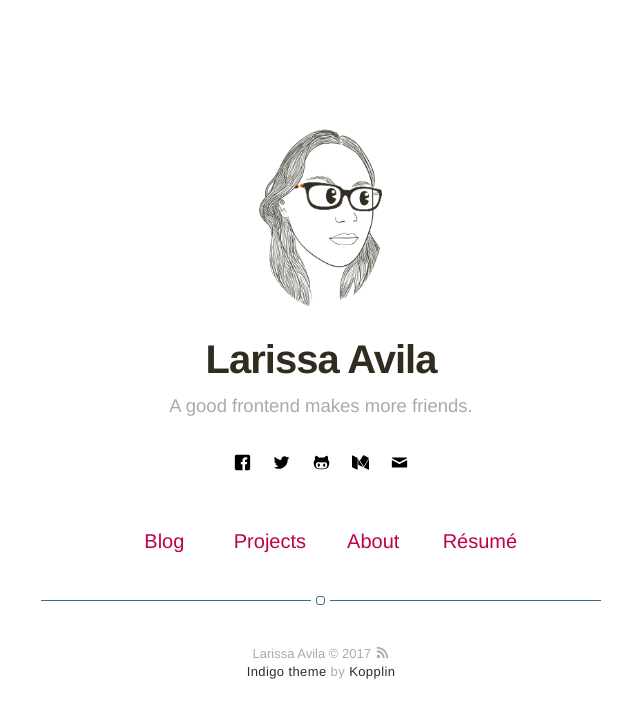
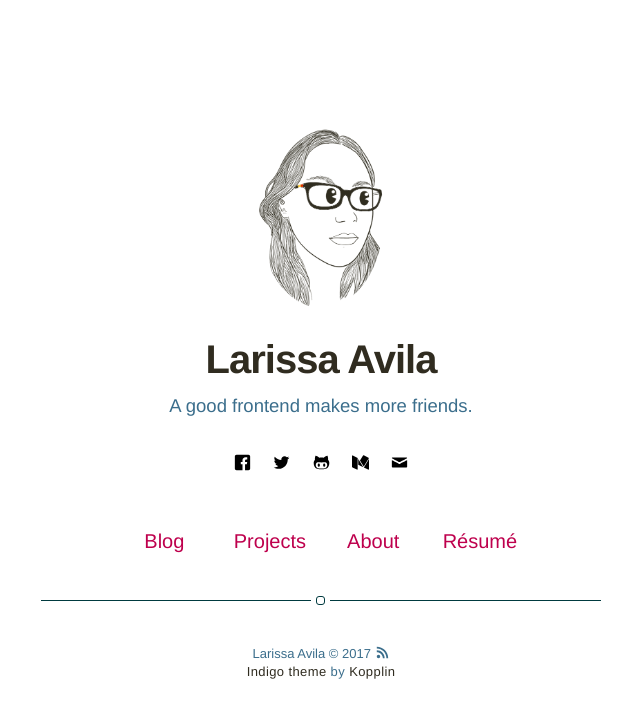
Before and after one commit to Lariicsa/lariicsa-v0, a Jekyll site: the page built from index.html, in a window 1280 px wide. Shown: the top 718 px of the page, without its empty margins (319-959 px from the left). Built offline with Jekyll 4.4.1, drawn with Linux system fonts in a browser that asks for light colours.

Commit message:
Add new color variables

```diff
--- a/_sass/base/variables.sass
+++ b/_sass/base/variables.sass
@@ -3,9 +3,9 @@ $fontMonospace: "Consolas", Liberation Mono, Menlo, Courier, monospace
 
 $alpha: #5a584e
 $beta: #302c20
-$gama: #aaa
+$gama: #3b6e8c
 $delta: #be004d
-$epsilon: #3b6e8c
+$epsilon: #003a3f
 
 $mobile: "only screen and (max-width: 400px)"
 $tablet: "only screen and (min-width: 400px) and (max-width: 1050px)"
```
